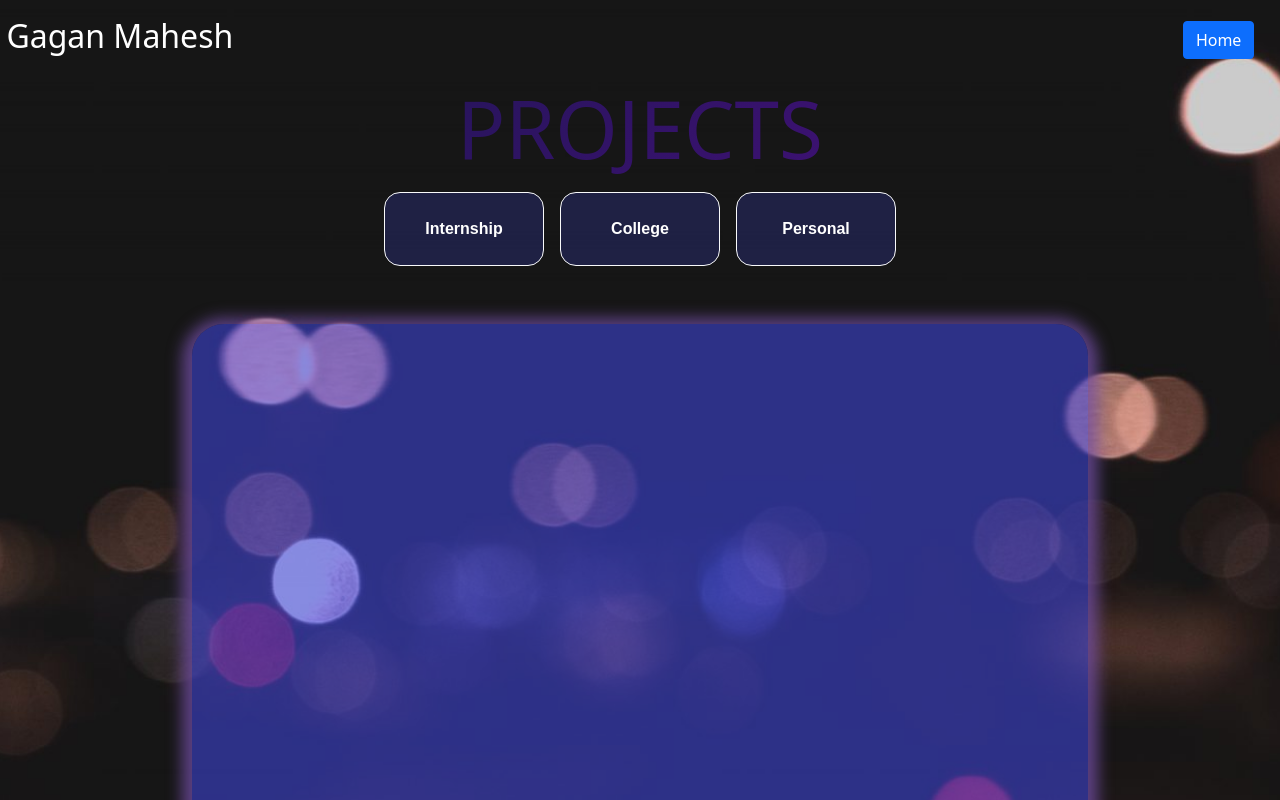
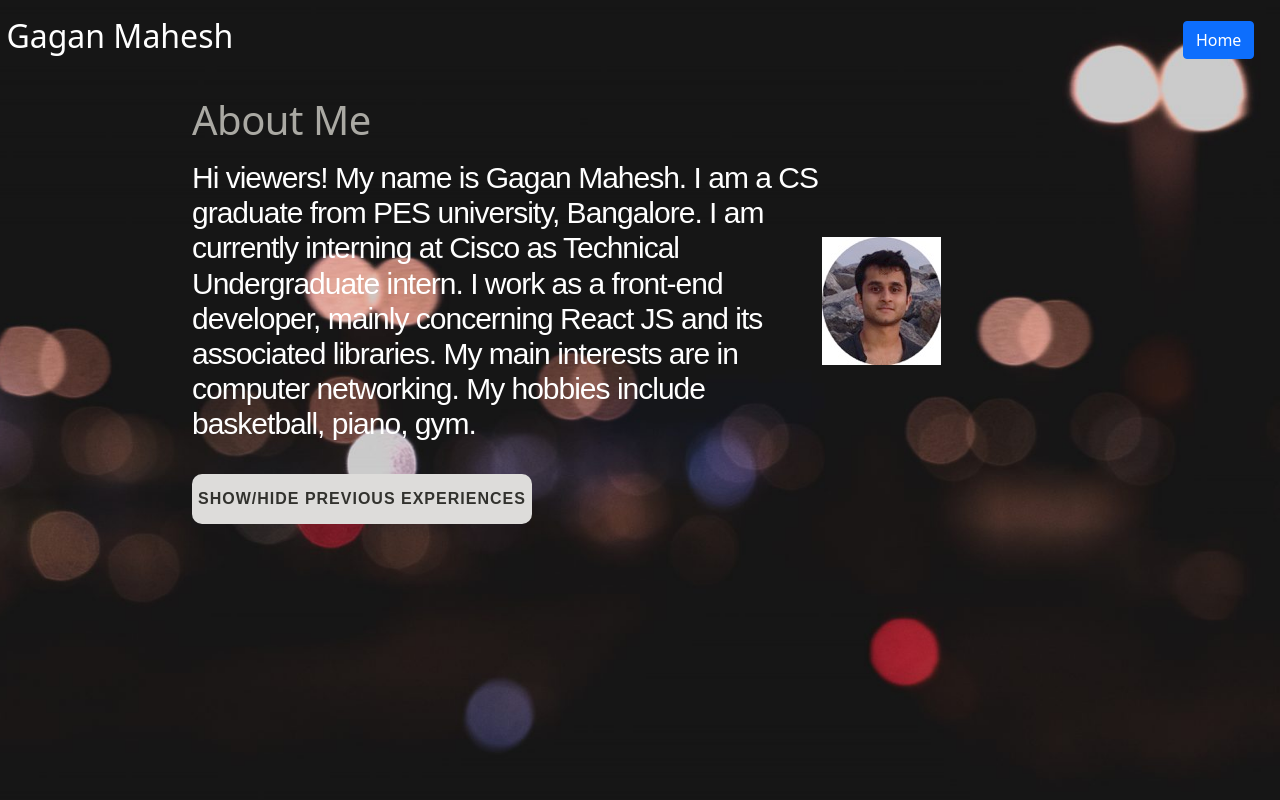
Before and after one commit to gagan-mahesh/portfolio, a React (Create React App) app: page / in a window 1280 px wide. Shown: the top 800 px of the page. Built offline with nearby package versions, Linux system fonts and the light colour scheme.

Commit message:
desktop version done

```diff
--- a/src/App.js
+++ b/src/App.js
@@ -35,12 +35,12 @@ function App() {
               </Offcanvas.Header>
               <Offcanvas.Body>
                 <div className="navbar-body">
-                  <Link to="/" className="navbar-item-link">
+                  <Link to="/projects" className="navbar-item-link">
                     <div className="navbar-item">
                       <span className="navbar-item-text">Projects</span>
                     </div>
                   </Link>
-                  <Link to="/about" className="navbar-item-link">
+                  <Link to="/" className="navbar-item-link">
                     <div className="navbar-item">
                       <span className="navbar-item-text">About</span>
                     </div>
@@ -66,8 +66,8 @@ function App() {
           </div>
         </div>
         <Routes>
-          <Route exact path="/" element={<Portfolio />} />
-          <Route exact path="/about" element={<About />} />
+          <Route exact path="/projects" element={<Portfolio />} />
+          <Route exact path="/" element={<About />} />
           <Route exact path="/skills" element={<Skills />} />
           <Route exact path="/achievements" element={<Achievements />} />
           <Route exact path="/resume" element={<Resume />} />
--- a/src/Components/About.js
+++ b/src/Components/About.js
@@ -4,14 +4,14 @@ import photo2 from "../Stylings/photo2.jpg";
 import { workExperience } from "../Contents/workExperience";
 
 const About = () => {
-  const [showPreviousExpFlag, setPreviousExpFlag] = useState(true);
+  const [showPreviousExpFlag, setPreviousExpFlag] = useState(false);
 
   return (
     <div className="about-page">
       <div className="about-container">
         <div className="about-body-container">
           <div className="about-body-header">
-            <span>About Me</span>
+            <span className="about-body-header-text">About Me</span>
           </div>
           <div className="about-description-container">
             <div className="about-description">
@@ -29,8 +29,9 @@ const About = () => {
           >
             Show/Hide Previous experiences
           </button>
-          {showPreviousExpFlag &&
-            workExperience.experience.map((item, index) => (
+          {showPreviousExpFlag && (
+            <div className="about-cards-container">
+              {workExperience.experience.map((item, index) => (
                 <div>
                   <div className="about-workexp-container" key={index}>
                     <div className="company-box">
@@ -49,6 +50,8 @@ const About = () => {
                 </div>
               ))}
             </div>
+          )}
+        </div>
       </div>
     </div>
   );
--- a/src/Contents/skills.js
+++ b/src/Contents/skills.js
@@ -15,4 +15,6 @@ export const skills = [
   { name: "Git" },
   { name: "HTML" },
   { name: "JavaScript" },
+  { name: "Jest" },
+  { name: "Enzyme" },
 ];
--- a/src/Stylings/About.css
+++ b/src/Stylings/About.css
@@ -1,6 +1,6 @@
 .about-page {
     min-height: 100vh;
-    background-image: linear-gradient(white, #e9e9e9);
+    /* background-image: linear-gradient(white, #e9e9e9); */
 }
 
 
@@ -25,6 +25,20 @@
     align-items: center;
 }
 
+.about-cards-container {
+    display: flex;
+    flex-direction: column;
+    flex-wrap: wrap;
+    background-color: rgb(68, 76, 247, 0.5);
+    box-shadow: 0 4px 15px 10px rgba(116, 79, 168, 0.75);
+    border-radius: 2em;
+    /* margin-top: 50px; */
+    margin-left: auto;
+    margin-right: auto;
+    margin-bottom: 5rem;
+    /* width: 70%; */
+}
+
 .about-workexp-container {
     display: flex;
     flex-direction: column;
@@ -41,6 +55,8 @@
     border-radius: 10px;
     width: 70%;
     justify-content: center;
+    margin-left: auto;
+    margin-right: auto;
 }
 
 @keyframes textAnimation {
@@ -59,7 +75,8 @@
 
 .about-description {
     font-family: sans-serif;
-    color: rgb(50, 50, 46);
+    /* color: rgb(50, 50, 46); */
+    color: white;
     font-size: 30px;
     font-weight: 300;
     letter-spacing: -1px;
@@ -69,9 +86,9 @@
     width: 70%;
 }
 
-.about-description:hover {
-    font-size: 2rem;
-}
+/* .about-description:hover {
+    font-weight: 500;
+} */
 
 .about-body-header {
     width: 100%;
@@ -92,9 +109,10 @@
 
 .about-previous-exp-button {
     display: flex;
-    width: 20%;
+    width: fit-content;
     height: 50px;
     margin-top: 2em;
+    margin-bottom: 1em;
     border-radius: 10px;
     border: 0.5px none #dddcda;
     background-color: #dddcda;
@@ -128,7 +146,7 @@
     background-color: #e9e9e9;
     margin-top: 2em;
     border-radius: 10px;
-    margin-bottom: -1em;
+    margin-bottom: 1em;
     padding-left: 0.4em;
     padding-right: 0.4em;
 }
@@ -171,6 +189,6 @@
     line-height: 2em;
 }
 
-.about-workexp-description:hover {
+/* .about-workexp-description:hover {
     font-size: large;
-}
+} */
--- a/src/Stylings/Navbar.css
+++ b/src/Stylings/Navbar.css
@@ -30,8 +30,10 @@
 }
 
 .navigation-item-container {
-    margin-left: auto;
-    margin-right: 2%;
+    /* margin-left: auto;
+    margin-right: 2%; */
+    position: fixed;
+    right: 2%;
 }
 
 .navigation-item {
```
Lines whose indentation alone changed are shown as unchanged.
